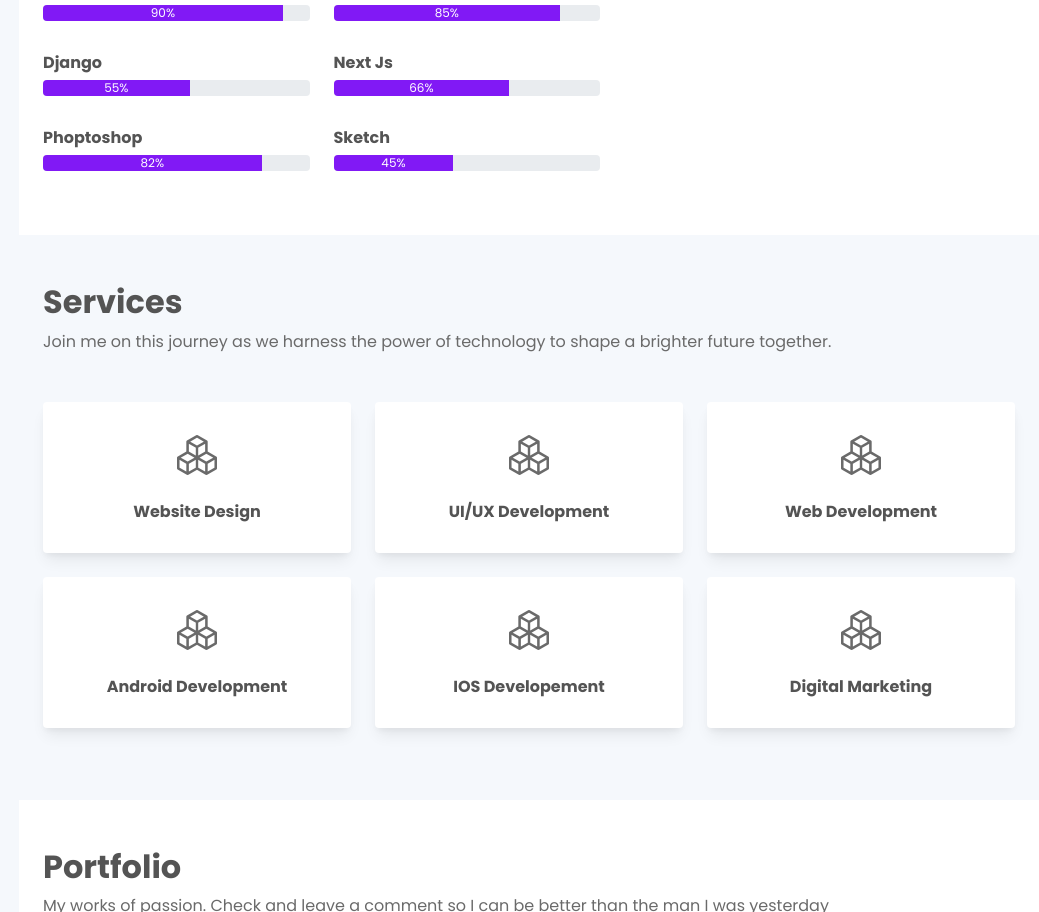
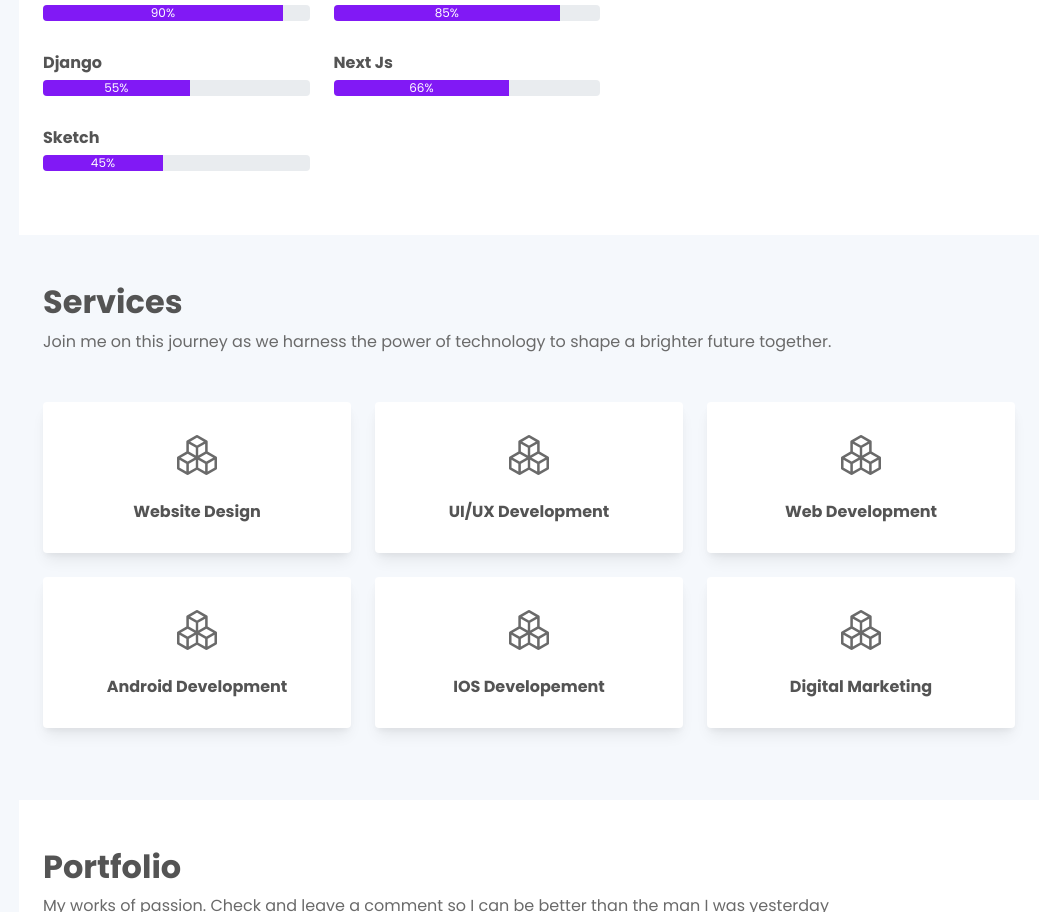
Before and after one commit to PemaGyalpo97/pemagyalpo97.github.io, a plain HTML site: page index.html in a window 1280 px wide. Shown: the part 1456-2368 px from the top of the page, without its empty margins (241-1280 px from the left). Drawn offline with nearby package versions, Linux system fonts and the light colour scheme.

Commit message:
commit from vscode

```diff
--- a/index.html
+++ b/index.html
@@ -102,13 +102,6 @@
                                 <h6 class="fw-bold">Next Js</h6>
                                 <div class="progress">
                                   <div class="progress-bar bg-primary" role="progressbar" aria-label="Example with label" style="width: 66%;" aria-valuenow="66" aria-valuemin="0" aria-valuemax="100">66%</div>
-                                </div>
-                            </div>
-
-                            <div class="col-md-6 py-3">
-                                <h6 class="fw-bold">Phoptoshop</h6>
-                                <div class="progress">
-                                  <div class="progress-bar bg-primary" role="progressbar" aria-label="Example with label" style="width: 82%;" aria-valuenow="82" aria-valuemin="0" aria-valuemax="100">82%</div>
                                 </div>
                             </div>
 
```
